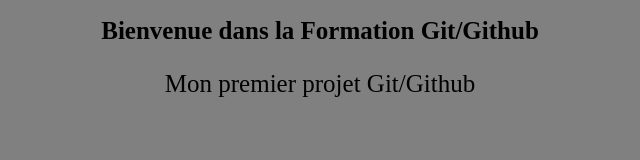
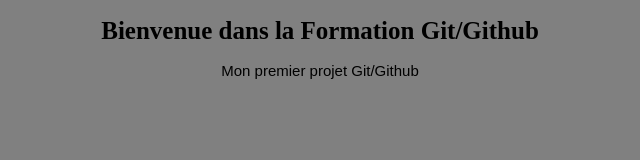
Before and after one commit to Mkdia003/Tp_Git-Github, a plain HTML site: page index.html in a window 1280 px wide. Shown: the whole page, without its empty margins (320-960 px from the left). Drawn offline with Linux system fonts and the light colour scheme.

Commit message:
première changement sur l'index.html et le style.css

```diff
--- a/index.html
+++ b/index.html
@@ -13,7 +13,7 @@
         </h1>
     </div>
     <div>
-        <p>
+        <p class="git">
             Mon premier projet Git/Github
         </p>
     </div>
--- a/style.css
+++ b/style.css
@@ -3,3 +3,7 @@
     font-size: 25px;
     text-align: center;
 }
+.git {
+    font-family: Arial, Helvetica, sans-serif;
+    font-size: 15px;
+}
```
